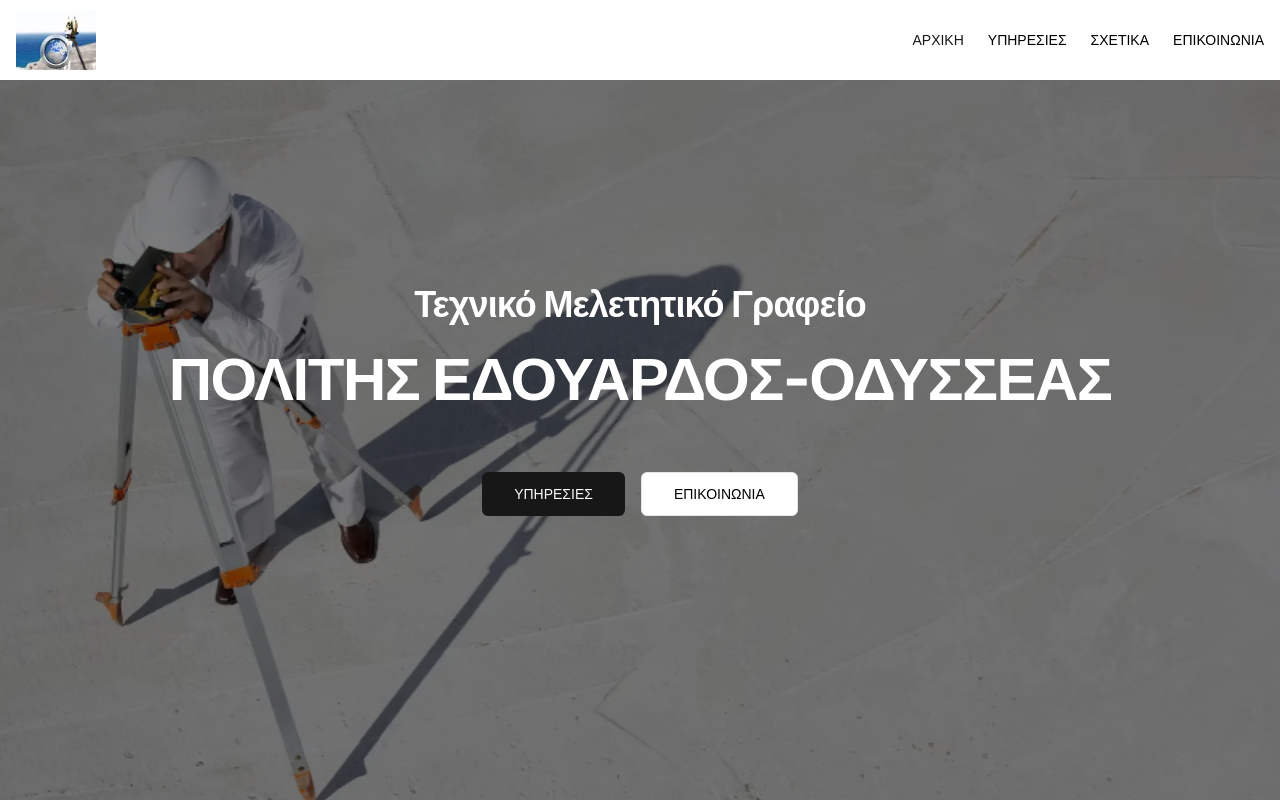
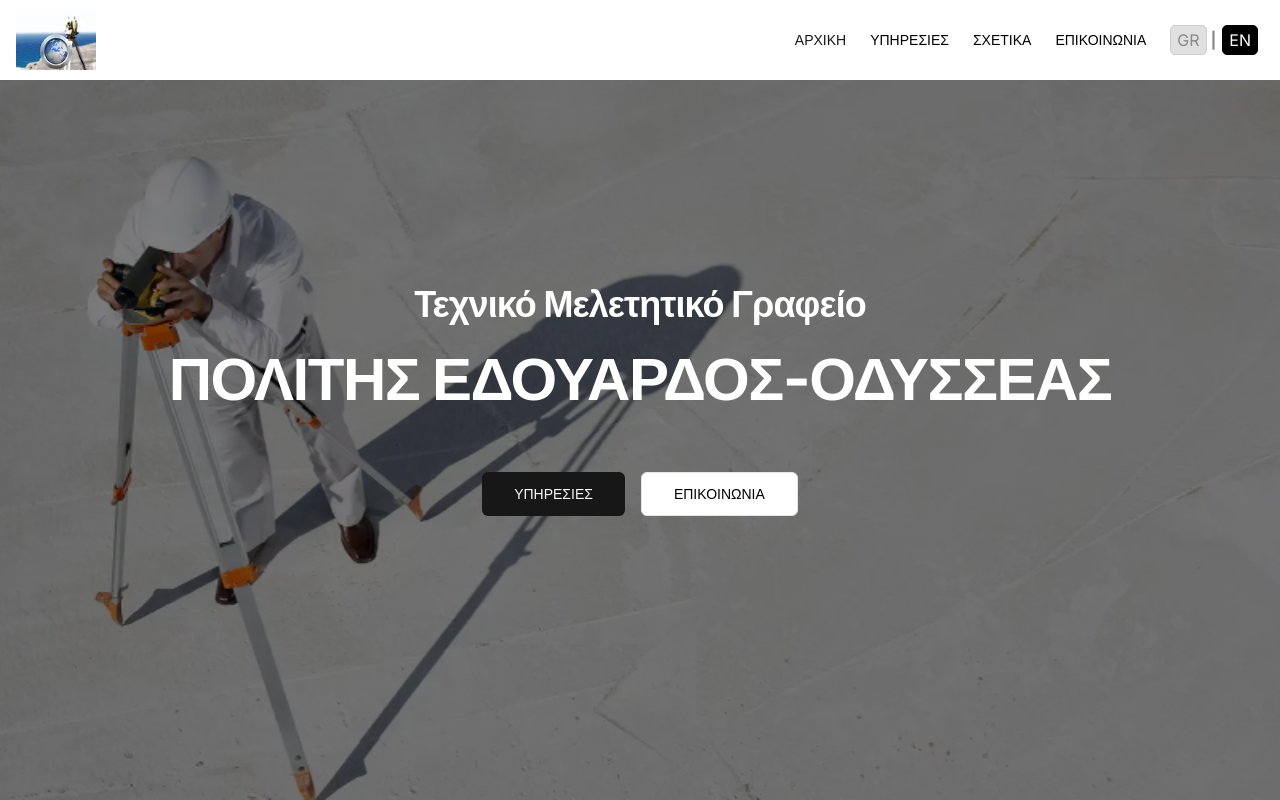
Before and after one commit to DeanPol/toposite, a Next.js app: page / in a window 1280 px wide. Built offline with nearby package versions, Linux system fonts and the light colour scheme.

Commit message:
Fixed language switcher button

```diff
--- a/app/page.tsx
+++ b/app/page.tsx
@@ -6,7 +6,12 @@ import { useState, useEffect } from 'react';
 import { useRouter, useSearchParams } from 'next/navigation';
 
 import { Button } from '@/components/button';
-import { Sheet, SheetContent, SheetTrigger } from '@/components/sheet';
+import {
+  Sheet,
+  SheetContent,
+  SheetTitle,
+  SheetTrigger,
+} from '@/components/sheet';
 import { Carousel, CarouselContent, CarouselItem } from '@/components/carousel';
 import ContactUs from '@/components/ContactUs';
 
@@ -85,8 +90,6 @@ export default function Home() {
               />
             </button>
 
-            {/*  <LanguageSwitcher /> */}
-
             {/* Desktop Navigation */}
             <div className='hidden md:flex items-center gap-6'>
               {navigationItems.map((item, index) => (
@@ -103,6 +106,7 @@ export default function Home() {
                   {item.name}
                 </button>
               ))}
+              <LanguageSwitcher />
             </div>
 
             {/* Mobile Navigation */}
@@ -113,6 +117,7 @@ export default function Home() {
                 </Button>
               </SheetTrigger>
               <SheetContent>
+                <SheetTitle></SheetTitle>
                 <div className='flex flex-col gap-4 mt-8'>
                   {navigationItems.map((item, index) => (
                     <button
@@ -130,6 +135,7 @@ export default function Home() {
                       {item.name}
                     </button>
                   ))}
+                  <LanguageSwitcher />
                 </div>
               </SheetContent>
             </Sheet>
--- a/components/ContactUs/index.tsx
+++ b/components/ContactUs/index.tsx
@@ -128,7 +128,7 @@ export default function ContactUs() {
               </label>
               <textarea
                 name='message'
-                placeholder='Το μήνυμά σας...'
+                placeholder={t('contactMessagePlaceholder')}
                 className='w-full px-4 py-2 rounded-md border bg-background h-32'
                 value={formData.message}
                 onChange={handleChange}
--- a/components/LanguageSwitcher/index.tsx
+++ b/components/LanguageSwitcher/index.tsx
@@ -1,27 +1,75 @@
+'use client';
+
 import { useTranslation } from 'react-i18next';
+import styled from '@emotion/styled';
 
 interface Languages {
   [key: string]: { nativeName: string };
 }
+
 const lngs: Languages = {
-  el: { nativeName: 'Greek' },
-  en: { nativeName: 'English' },
+  el: { nativeName: 'GR' },
+  en: { nativeName: 'EN' },
 };
+
+// Styled components
+const LanguageSwitcherContainer = styled.div`
+  display: flex;
+  align-items: center;
+`;
+
+const LanguageOption = styled.span`
+  margin-right: 6px;
+`;
+
+const LanguageButton = styled.button<{ isSelected: boolean }>`
+  padding: 2px 6px;
+  border: 1px solid #ccc;
+  border-radius: 5px;
+  cursor: pointer;
+  transition:
+    background-color 0.3s,
+    color 0.3s;
+  background-color: ${props => (props.isSelected ? 'white' : 'black')};
+  color: ${props => (props.isSelected ? 'black' : 'white')};
+  border-color: ${props => (props.isSelected ? '#ccc' : 'black')};
+
+  &:hover {
+    background-color: ${props => (props.isSelected ? 'white' : 'gray')};
+    color: ${props => (props.isSelected ? 'black' : 'white')};
+  }
+
+  &:disabled {
+    cursor: not-allowed;
+    background-color: #e0e0e0;
+    color: #888;
+  }
+`;
+
+const Separator = styled.span`
+  color: #888;
+  font-weight: bold;
+`;
 
 export default function LanguageSwitcher() {
   const { i18n } = useTranslation();
+
   return (
-    <div>
-      {Object.entries(lngs).map(([key, value]) => (
-        <button
-          type='submit'
-          key={key}
-          onClick={() => i18n.changeLanguage(key)}
-          disabled={i18n.resolvedLanguage === key}
-        >
-          {value.nativeName}
-        </button>
+    <LanguageSwitcherContainer>
+      {Object.entries(lngs).map(([key, value], index, array) => (
+        <LanguageOption key={key}>
+          <LanguageButton
+            type='button'
+            onClick={() => i18n.changeLanguage(key)}
+            disabled={i18n.resolvedLanguage === key}
+            isSelected={i18n.resolvedLanguage === key}
+          >
+            {value.nativeName}
+          </LanguageButton>
+          {/* Add separator '|' except for the last language */}
+          {index < array.length - 1 && <Separator> | </Separator>}
+        </LanguageOption>
       ))}
-    </div>
+    </LanguageSwitcherContainer>
   );
 }
--- a/components/sheet.tsx
+++ b/components/sheet.tsx
@@ -64,8 +64,8 @@ const SheetContent = React.forwardRef<
       className={cn(sheetVariants({ side }), className)}
       {...props}
     >
+      {children}
       <SheetPrimitive.Close>
-        {children}
         <div className='absolute right-4 top-4 rounded-sm opacity-70 ring-offset-background transition-opacity hover:opacity-100 focus:outline-none focus:ring-2 focus:ring-ring focus:ring-offset-2 disabled:pointer-events-none data-[state=open]:bg-secondary'>
           <X className='h-4 w-4' />
           <span className='sr-only'>Close</span>
--- a/package.json
+++ b/package.json
@@ -9,6 +9,8 @@
     "lint": "next lint"
   },
   "dependencies": {
+    "@emotion/react": "^11.14.0",
+    "@emotion/styled": "^11.14.0",
     "@radix-ui/react-dialog": "^1.1.4",
     "@types/node": "20.6.2",
     "@types/react": "18.2.22",
--- a/public/locales/el.json
+++ b/public/locales/el.json
@@ -98,7 +98,7 @@
     { "name": "Τεχνικές εκθέσεις Πραγματογνωμοσύνης." },
     { "name": "Ενεργειακές Επιθεώρησεις." },
     {
-      "name": "Σύνταξη τοπογραφικών διαγραμμάτων με χρήση Gnss και απόδοση υψομετρικών καμπύλων."
+      "name": "Σύνταξη τοπογραφικών διαγραμμάτων με χρήση Gnss και laser scanners."
     }
   ],
   "equipmentSectionTitle": " Τοπογραφικός Εξοπλισμός",
@@ -163,6 +163,7 @@
   "contactLastName": "Επώνυμο",
   "contactEmail": "Ηλεκτρονική Διεύθυνση",
   "contactMessage": "Μήνυμα",
+  "contactMessagePlaceholder": "Το μήνυμα σας...",
   "contactSend": "Αποστολή",
   "contactStatusFail": "Παρουσιάστηκε κάποιο σφάλμα. Παρακαλούμε προσπαθήστε ξανά.",
   "contactStatusSuccess": "Το μήνυμα στάλθηκε επιτυχώς. Ευχαριστούμε."
--- a/public/locales/en.json
+++ b/public/locales/en.json
@@ -5,7 +5,8 @@
     { "name": "ABOUT", "href": "#about" },
     { "name": "CONTACT", "href": "#contact" }
   ],
-  "headerTitle": "Technical Study Office",
+  "headerTitle": "Technical Office",
+  "headerName": "POLITIS EDWARD-ODYSSEUS",
   "services": [
     {
       "title": "TOPOGRAPHIC STUDIES",
@@ -22,7 +23,7 @@
     {
       "title": "TECHNICAL PHOTOINTERPRETATION REPORTS",
       "image": "/images/service_2.webp",
-      "longDescription": "Photointerpretation is the process by which, using aerial photographs and satellite images from public and private services, we can document the characterization of land in relation to applicable forest legislation (whether forested or not), the type of vegetation and crops within the examined property, determine the geomorphology of the terrain, prove the existence or absence of roads, old paths, streams, buildings, or other constructions (cultivation terraces, dry stone walls, etc.) at specific dates. The technical reports produced are submitted to the competent courts and various services for cases of property disputes, illegal constructions, encroachments, etc.",
+      "longDescription": "Photointerpretation is the process by which, using aerial photographs and satellite images from public and private services, we can document the characterization of land in relation to applicable forest legislation (whether forested or not), the type of vegetation and crops within the examined property, determine the geomorphology of the terrain, prove the existence or absence of roads, old paths, streams, buildings, or other constructions (cultivated land, dry stone walls, etc.) at specific dates. The technical reports produced are submitted to court and various services for cases of property disputes, illegal constructions, encroachments, etc.",
       "subServices": []
     },
     {
@@ -50,17 +51,17 @@
     {
       "title": "TECHNICAL REPORTS",
       "image": "/images/service_6.webp",
-      "longDescription": "We undertake the preparation of well-documented technical reports to resolve property disputes, boundary disputes, as well as reports on the application of property titles that can be used in the competent courts.",
+      "longDescription": "We undertake the preparation of well-documented technical reports to resolve property disputes, boundary disputes, as well as reports on the application of property titles that can be used in court.",
       "subServices": []
     },
     {
       "title": "SERVICES FOR PROFESSIONALS",
       "image": "/images/service_7.webp",
-      "longDescription": "We provide support for professionals in the technical sector (architects, etc.) in the implementation of their projects, as well as for businesses (quarries, etc.) to ensure their smooth operation (volume calculations, etc.), and for larger projects to ensure the quality of the final deliverable (establishment and resolution of horizontal and vertical control networks for mapping, staking, and monitoring micro-movements).",
+      "longDescription": "We provide support for professionals in the technical sector (architects, etc.) in the implementation of their projects, as well as for businesses (quarries, etc.) to ensure their smooth operation (volume calculations, etc.), and for larger projects to ensure the quality of the final deliverable (establishment and calculation of horizontal and vertical control networks for mapping, staking, and monitoring micro-movements).",
       "subServices": [
-        "Establishment/Resolution of traverses",
-        "Establishment/Resolution of Leveling Networks",
-        "Establishment/Resolution of 2D/3D networks using the least squares method",
+        "Establishment/Calculation of traverses",
+        "Establishment/Calculation of Leveling Networks",
+        "Establishment/Calculation of 2D/3D networks using the least squares method",
         "Detailed Technical Reports on Adjustments",
         "Mapping - Network Establishment - Staking",
         "Volume Calculations",
@@ -92,11 +93,11 @@
       "name": "Technical report on photointerpretation proving the existence of a road since 1945."
     },
     { "name": "Legalization of a building under Law 4178/13." },
-    { "name": "Regulation of unauthorized constructions under Law 4178/13." },
+    { "name": "Declaration of unauthorized constructions under Law 4178/13." },
     { "name": "Expert Reports." },
     { "name": "Energy Inspections." },
     {
-      "name": "Preparation of topographic diagrams using GNSS and rendering of elevation contours."
+      "name": "Preparation of topographic diagrams using Gnss and laser scanners."
     }
   ],
   "equipmentSectionTitle": "Surveying Equipment",
@@ -155,6 +156,7 @@
   "contactLastName": "Last Name",
   "contactEmail": "Email Address",
   "contactMessage": "Message",
+  "contactMessagePlaceholder": "Type your message...",
   "contactSend": "Send",
   "contactStatusFail": "Error sending email. Please try again.",
   "contactStatusSuccess": "Email sent successfully. Thank you."
```
Also changed, not shown: 1 other file (tests, documents, lock files or other folders).
